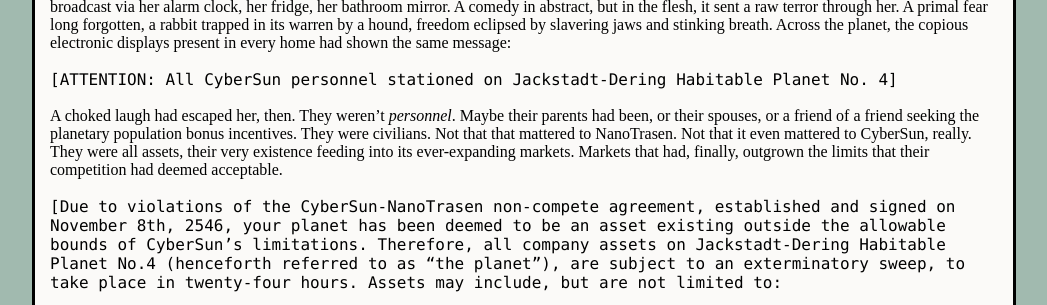
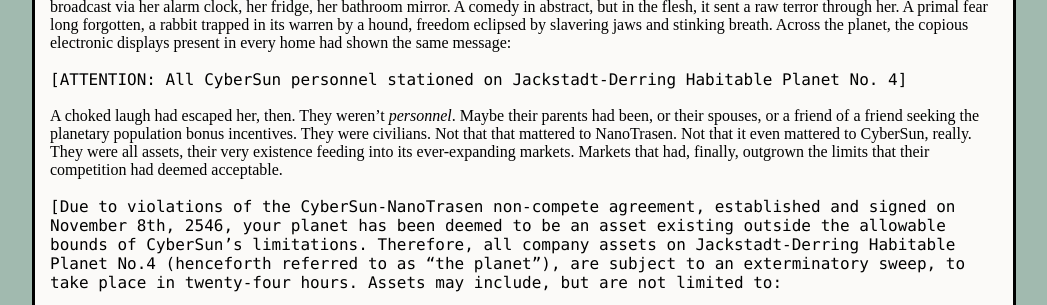
Before and after one commit to OrnamentalFreak/FullSwing, a plain HTML site: page 02.html in a window 1280 px wide. Shown: the part 315-620 px from the top of the page, without its empty margins (116-1163 px from the left). Drawn offline with Linux system fonts and the light colour scheme.

Commit message:
Update 02.html

```diff
--- a/02.html
+++ b/02.html
@@ -15,11 +15,11 @@
 <br><br>
 The warnings had appeared all at once, one morning in the early spring. She was sure that some NanoTrasen lackey up in orbit, far enough away that their planet was little more than an ant farm ready to be shaken, had gotten a good laugh at the idea of news of her impending death being broadcast via her alarm clock, her fridge, her bathroom mirror. A comedy in abstract, but in the flesh, it sent a raw terror through her. A primal fear long forgotten, a rabbit trapped in its warren by a hound, freedom eclipsed by slavering jaws and stinking breath. Across the planet, the copious electronic displays present in every home had shown the same message:
 <br><br>
-<span style="font-family: Lucida Console;"">[ATTENTION: All CyberSun personnel stationed on Jackstadt-Dering Habitable Planet No. 4]</span>
+<span style="font-family: Lucida Console;"">[ATTENTION: All CyberSun personnel stationed on Jackstadt-Derring Habitable Planet No. 4]</span>
 <br><br>
 A choked laugh had escaped her, then. They weren’t <em>personnel</em>. Maybe their parents had been, or their spouses, or a friend of a friend seeking the planetary population bonus incentives. They were civilians. Not that that mattered to NanoTrasen. Not that it even mattered to CyberSun, really. They were all assets, their very existence feeding into its ever-expanding markets. Markets that had, finally, outgrown the limits that their competition had deemed acceptable.
 <br><br>
-<span style="font-family: Lucida Console;">[Due to violations of the CyberSun-NanoTrasen non-compete agreement, established and signed on November 8th, 2546, your planet has been deemed to be an asset existing outside the allowable bounds of CyberSun’s limitations. Therefore, all company assets on Jackstadt-Dering Habitable Planet No.4 (henceforth referred to as “the planet”), are subject to an exterminatory sweep, to take place in twenty-four hours. Assets may include, but are not limited to:</span>
+<span style="font-family: Lucida Console;">[Due to violations of the CyberSun-NanoTrasen non-compete agreement, established and signed on November 8th, 2546, your planet has been deemed to be an asset existing outside the allowable bounds of CyberSun’s limitations. Therefore, all company assets on Jackstadt-Derring Habitable Planet No.4 (henceforth referred to as “the planet”), are subject to an exterminatory sweep, to take place in twenty-four hours. Assets may include, but are not limited to:</span>
 <ul>
 <li><span style="font-family: Lucida Console;">Technologies</span></li>
 <li><span style="font-family: Lucida Console;">Facilities</span></li>
```
